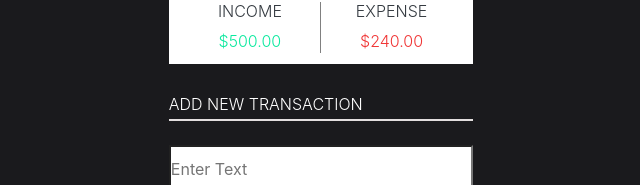
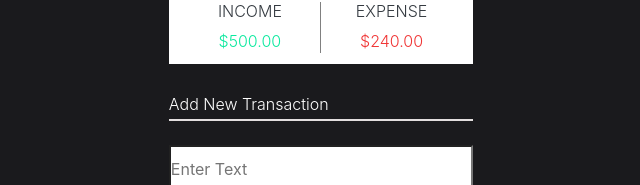
Before and after one commit to meetparikh12/expense-tracker, a React (Create React App) app in the folder expense-tracker-frontend/: page / in a window 1280 px wide. Shown: the part 213-398 px from the top of the page, without its empty margins (319-959 px from the left). Built offline with nearby package versions, Linux system fonts and the light colour scheme.

Commit message:
Added Transaction component to DashBoard

```diff
--- a/expense-tracker-frontend/src/components/Input/Input.js
+++ b/expense-tracker-frontend/src/components/Transaction/Transaction.js
@@ -1,12 +1,12 @@
 import React, { useState } from 'react'
-import './Input.css'
+import './Transaction.css'
 
 export default function Input() {
     const [text, setText] = useState('');
     const [amount, setAmount] = useState('');
     return (
         <div className="transaction">
-            <h6 className="primary_heading text-white font-weight-light mb-4">Add New Transaction</h6>
+            <h6 className="primary_heading text-capitalize text-white font-weight-light mb-4">Add New Transaction</h6>
             <div>
                 <input placeholder="Enter Text" className="expenseInput" value={text} type="text" onChange={(event)=> setText(event.target.value)}/>
             </div>
--- a/expense-tracker-frontend/src/pages/Dashboard/Dashboard.js
+++ b/expense-tracker-frontend/src/pages/Dashboard/Dashboard.js
@@ -1,7 +1,8 @@
 import React from 'react'
 import './Dashboard.css'
 import Balance from '../../components/Balance/Balance';
-import Input from '../../components/Input/Input';
+import Transaction from '../../components/Transaction/Transaction';
+
 export default function Dashboard() {
     return (
         <div className="Dashboard">
@@ -9,7 +10,7 @@ export default function Dashboard() {
                 <div className="InnerContainer">
                     <h1 className="heading mt-4 text-center">Track Your Expense</h1>
                     <Balance/>
-                    <Input/>
+                    <Transaction/>
                 </div>
             </div>
         </div>
```
Also changed, not shown: expense-tracker-frontend/src/components/Transaction/Transaction.css (renamed from expense-tracker-frontend/src/components/Input/Input.css).
